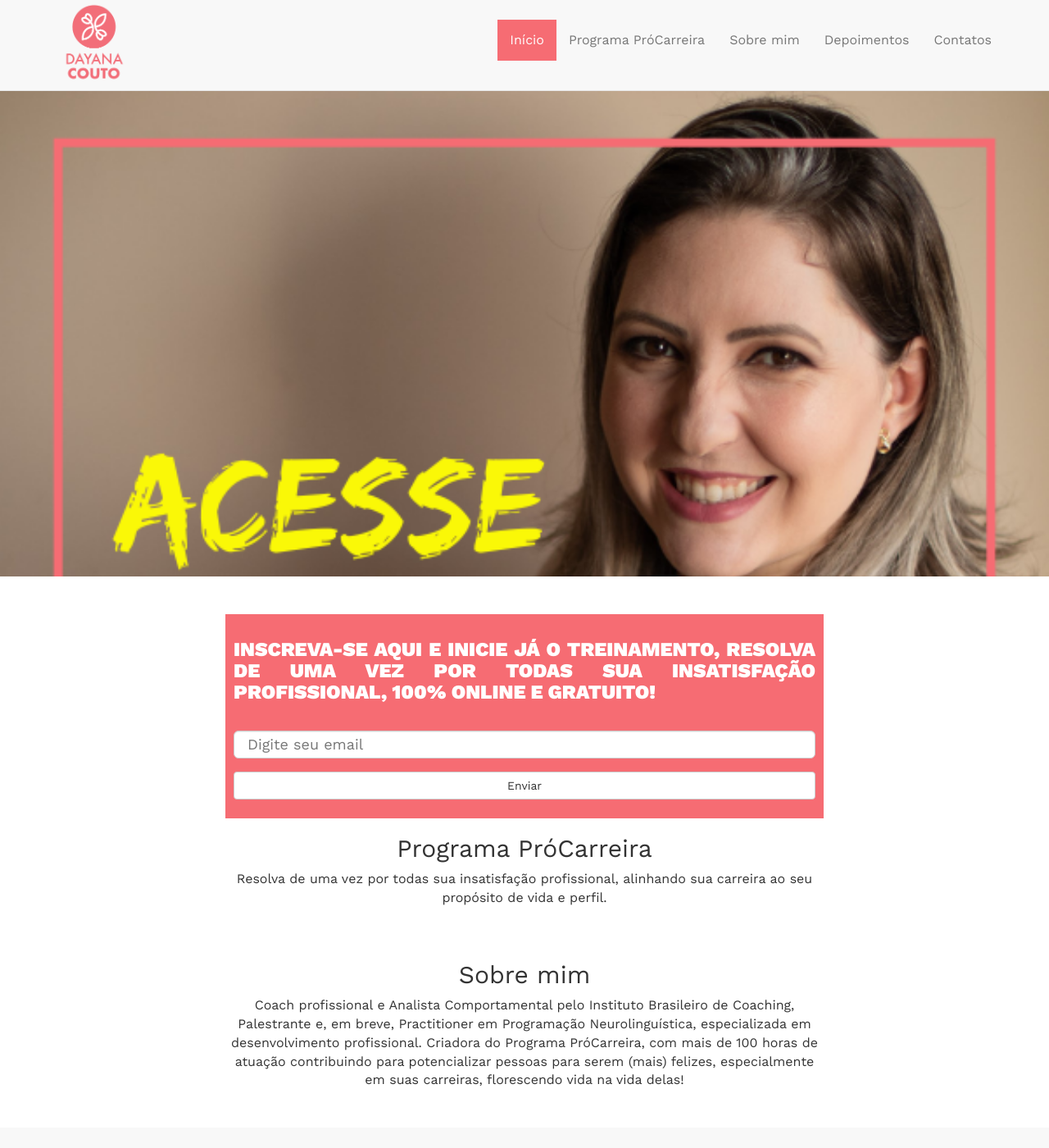
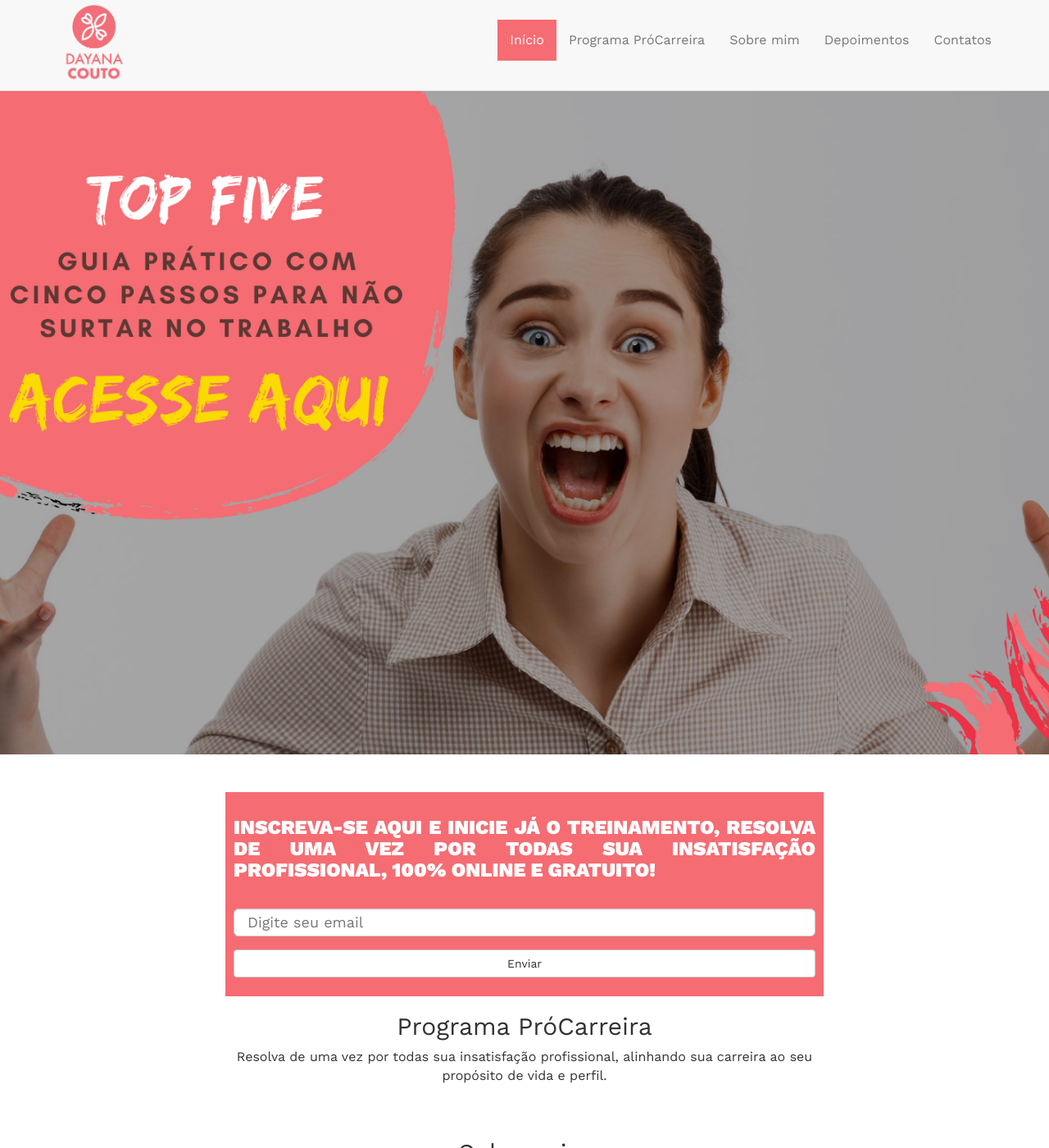
Before and after one commit to wsadf/landing-page-Dayana, a Jekyll site: the page built from index.md, in a window 1280 px wide and 1400 px high. Shown: the whole window at 82% size. Built offline with Jekyll 4.4.1, drawn with Linux system fonts in a browser that asks for light colours; nearby versions of some CDN libraries.

Commit message:
volta banner

```diff
--- a/assets/css/landing-page.css
+++ b/assets/css/landing-page.css
@@ -28,10 +28,10 @@ h6 {
 
 .intro-header {
     margin-top: 103px;
-    background: url(../img/banner.png) no-repeat center top;
+    background: url(../img/banner-guia-topo.png) no-repeat center top;
     background-size: cover;
-    height: 60.0vw;
-    max-height: 600px;
+    height: 81.7vw;
+    max-height: 817px;
 }
 
 @media (max-width: 768px){
```
